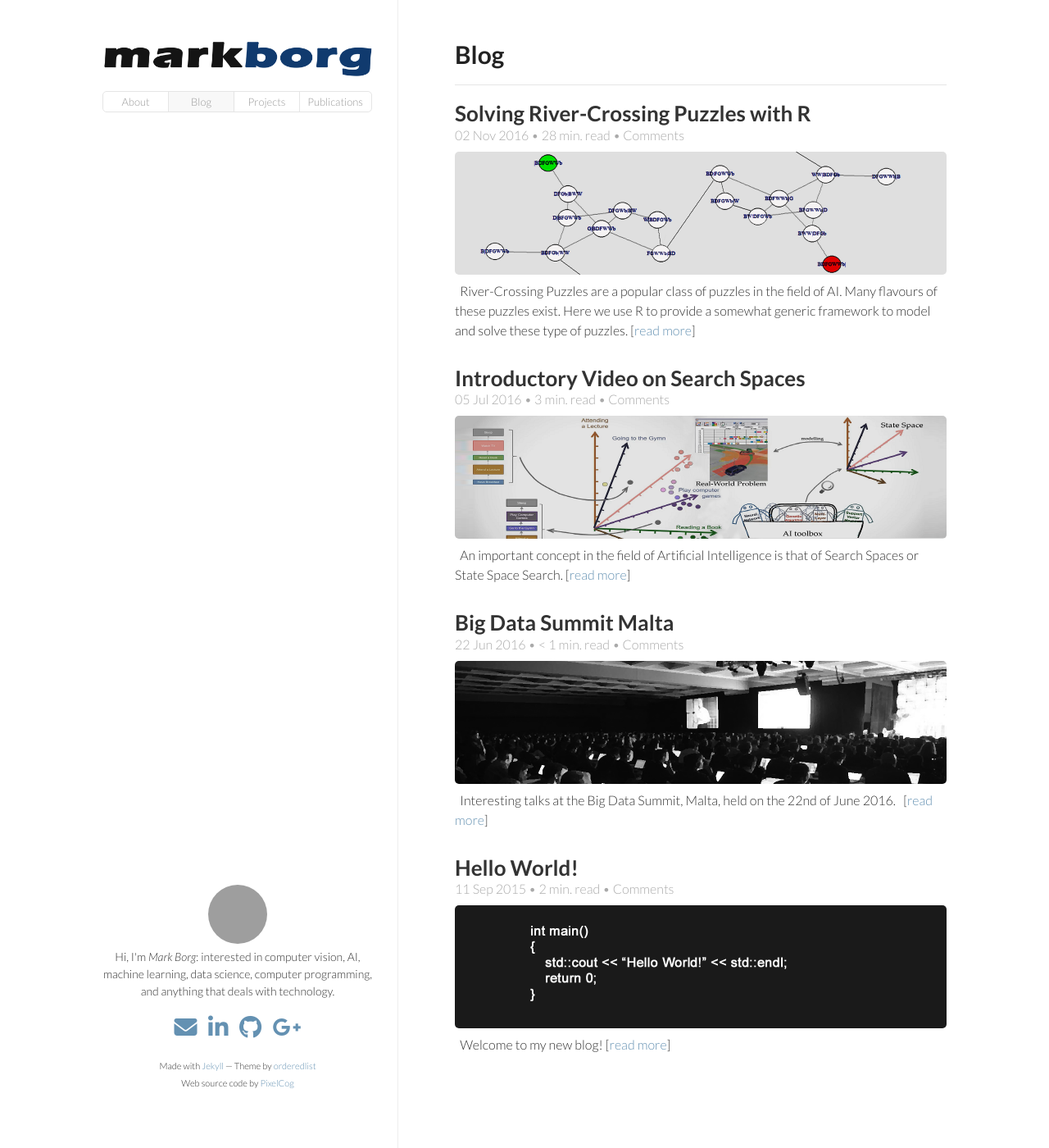
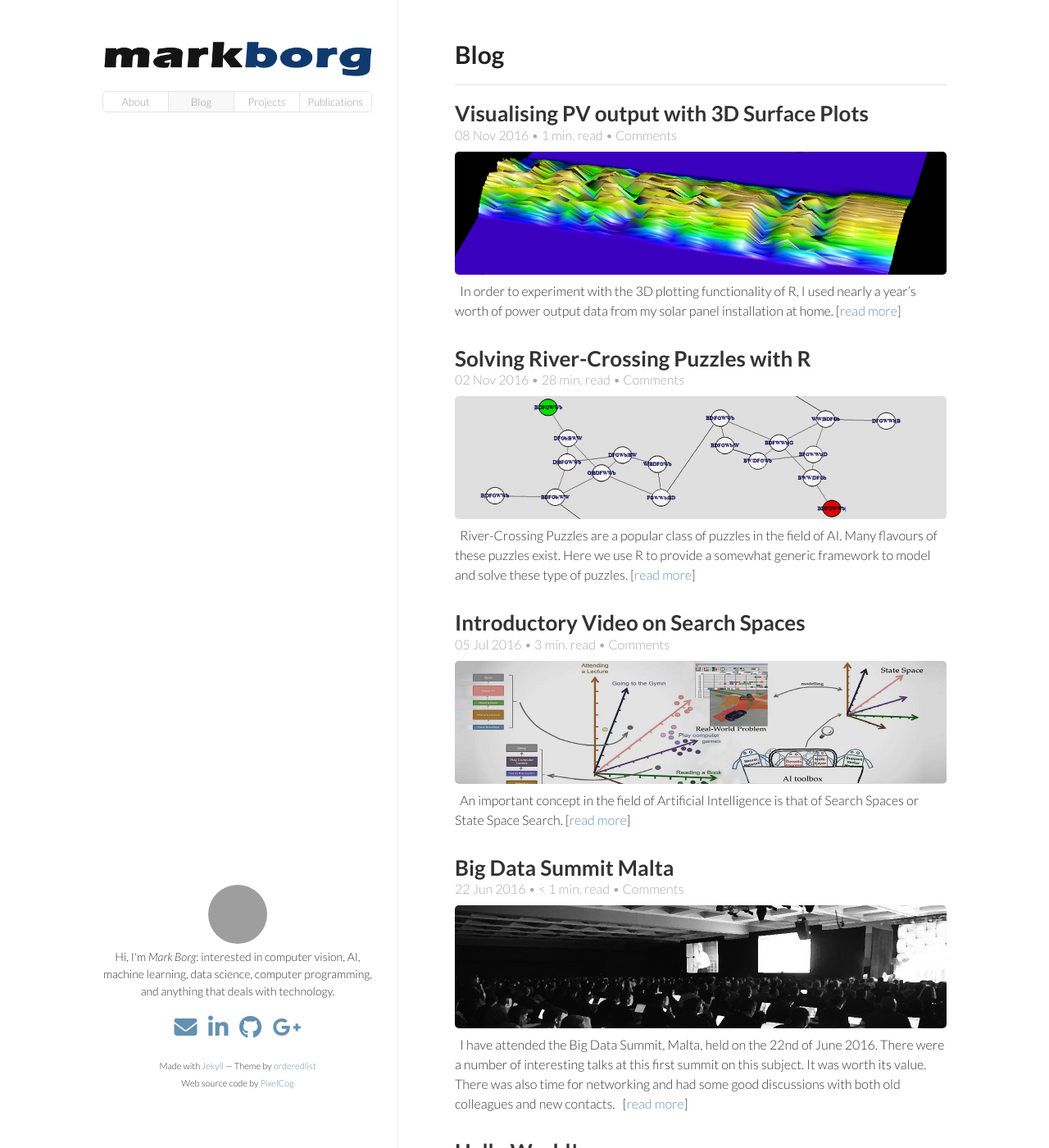
Before and after one commit to mark-borg/Mark-Borg.github.io, a Jekyll site: the page built from blog/index.html, in a window 1280 px wide and 1400 px high. Shown: the whole window at 82% size. Built offline with Jekyll 4.4.1, drawn with Linux system fonts in a browser that asks for light colours; nearby versions of some CDN libraries; the list of posts is cut into pages by our own code; grey boxes are pictures that could not be loaded.

Commit message:
- started 3d plotting blog

```diff
--- a/_posts/2016-06-22-big-data-summit.md
+++ b/_posts/2016-06-22-big-data-summit.md
@@ -7,7 +7,9 @@ image:  summit.png
 
 &nbsp;
 
-Interesting talks at the [Big Data Summit, Malta](https://bigdatasummit.org/), held on the 22nd of June 2016.
+I have attended the [Big Data Summit, Malta](https://bigdatasummit.org/), held on the 22nd of June 2016. There
+were a number of interesting talks at this first summit on this subject. It was worth its value. There was also
+time for networking and had some good discussions with both old colleagues and new contacts.
 
 &nbsp;
 
--- /dev/null
+++ b/_posts/2016-11-08-3d-surface-plots-pv-data.md
@@ -0,0 +1,44 @@
+---
+layout: post
+title:  Visualising PV output with 3D Surface Plots
+tags:
+image:  pv-output.png
+---
+
+&nbsp;
+
+In order to experiment with the 3D plotting functionality of R, I used nearly a year's worth of power output data from my solar panel
+installation at home.
+
+{{ more }}
+
+### The photovoltaic data
+
+At home I have a 6-panel photovoltaic (PV) system that can generate a peak power of 290W per panel, i.e., a system total of 1.74 kWp (kilowatt peak).
+The inverter that comes with this system has a network connectivity card that allows for remote monitoring of the system from the internal network using a specific
+application called *SunnyExplorer*. The inverter's network card has also the capability of uploading daily power production data and diagnostic information automatically
+to a cloud-based service [www.sunnyportal.com](https://www.sunnyportal.com/Templates/Start.aspx?ReturnUrl=%2f).
+
+![SunnyExplorer screenshot](/img/posts/pv-screenshot.png)
+
+For experimenting with R's 3D plotting functionality, I am using daily power production files downloaded from the system's inverter. These files are CSV with instantaneous power
+output sampled every 5 minutes throughout the daylight portion of the day.
+
+The data contained in the file is very straightforward: it consists of a timestamp, the kWh cumulative total power yield, and the kW output being generated at that moment in time (probably
+smoothed by the inverter's electronics/software logic over the current 5-minute sampling window).
+
+![CSV file sample](/img/posts/csv-file-sample.png)
+
+### 3D Plotting
+
+Once upon a time...  (WIP) .....
+
+
+<!--
+	(*) Mention possible data analysis that can be done...
+
+	(*) Google Project Sunroof
+
+	(*) mention some other stuff on how to measure yield
+
+-->
```
Also changed, not shown: img/post-banners/pv-output.png (added), img/posts/csv-file-sample.png (added), img/posts/pv-screenshot.png (added).
